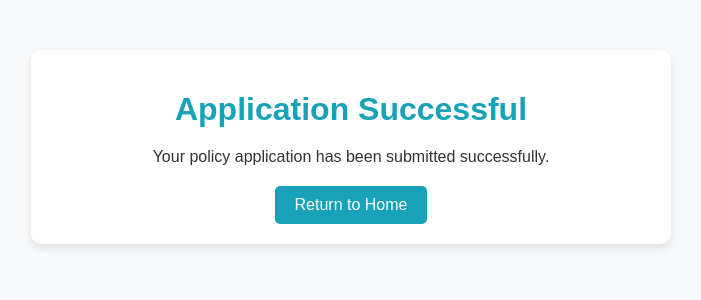
After one commit to Shivang309/Insurance_Management_System, a Django app: page /success_policy/ in a window 1280 px wide. The commit adds this page. Shown: the top 300 px of the page, without its empty margins (289-990 px from the left). Run offline with Django 5.2, Linux system fonts and the light colour scheme.

Commit message:
7th commit

```diff
--- a/Insurance_Management/Insurance/templates/Inner_Header.html
+++ b/Insurance_Management/Insurance/templates/Inner_Header.html
@@ -45,10 +45,10 @@
                 </li>
                 <!-- Logout Button -->
                 <li class="nav-item">
-                    <a class="nav-link" href="{% url 'logout' %}">Logout</a>
+                    <a class="nav-link" href="{% url 'apply_policy' %}">Policy</a>
                 </li>
                 <li class="nav-item">
-                    <a class="nav-link" href="{% url 'apply_policy' %}">Policy</a>
+                    <a class="nav-link" href="{% url 'logout' %}">Logout</a>
                 </li>
             </ul>
         </div>
--- /dev/null
+++ b/Insurance_Management/Insurance/templates/success_policy.html
@@ -0,0 +1,56 @@
+<!DOCTYPE html>
+<html lang="en">
+<head>
+    <meta charset="UTF-8">
+    <meta name="viewport" content="width=device-width, initial-scale=1.0">
+    <title>Policy Application Success</title>
+    <style>
+        body {
+            font-family: Arial, sans-serif;
+            background-color: #f8f9fa;
+            margin: 0;
+            padding: 0;
+        }
+        .container {
+            max-width: 600px;
+            margin: 50px auto;
+            padding: 20px;
+            background-color: #ffffff;
+            box-shadow: 0 4px 8px rgba(0, 0, 0, 0.1);
+            border-radius: 10px;
+            text-align: center;
+        }
+        h1 {
+            color: #17a2b8;
+            margin-bottom: 20px;
+        }
+        p {
+            font-size: 1rem;
+            color: #333;
+            margin-bottom: 20px;
+        }
+        .btn {
+            display: inline-block;
+            padding: 10px 20px;
+            background-color: #17a2b8;
+            color: #ffffff;
+            border: none;
+            border-radius: 5px;
+            font-size: 1rem;
+            text-decoration: none;
+            cursor: pointer;
+            transition: background-color 0.3s ease;
+        }
+        .btn:hover {
+            background-color: #138496;
+        }
+    </style>
+</head>
+<body>
+    <div class="container">
+        <h1>Application Successful</h1>
+        <p>Your policy application has been submitted successfully.</p>
+        <a href="/Customer_home" class="btn">Return to Home</a>
+    </div>
+</body>
+</html>
--- a/Insurance_Management/Insurance/views.py
+++ b/Insurance_Management/Insurance/views.py
@@ -20,9 +20,6 @@ from django.conf import settings
 # Create your views here.
 def home_page(request):
     return render(request,'home_page.html')
-
-def Success_policy(request):
-    return render(request,'after_apply_policy.html')
 
 def Customer_home(request):
     return render(request,'Customer_home.html')
@@ -105,6 +102,9 @@ def agent_list(request):
     return render(request, 'agent_list.html', {'agents': agents, 'map_html': map_html})
 def logout_success_view(request):
     return render(request, 'logout.html')
+def success_policy(request):
+    return render(request, 'success_policy.html')
+
 def book_appointment(request):
     if request.method == 'POST':
         form = AppointmentForm(request.POST)
@@ -162,7 +162,7 @@ def apply_policy(request):
                 customer=customer,
                 policy=policy,
             )
-            return redirect('application_success')  # Redirect to a success page or policy list
+            return redirect('success_policy')  # Redirect to a success page or policy list
     else:
         form = PolicyApplicationForm()
 
--- a/Insurance_Management/Insurance_Management/urls.py
+++ b/Insurance_Management/Insurance_Management/urls.py
@@ -38,6 +38,5 @@ urlpatterns = [
     path('logout/', LogoutView.as_view(next_page='/'), name='logout'),
     path('apply/', views.apply_policy, name='apply_policy'),
     path('Customer_login/forgot_password/', views.forgot_password, name='forgot_password'),
-    path('Success_policy', views.Success_policy, name='Success_policy'),
-
+    path('success_policy/', views.success_policy, name='success_policy'),
 ]
```
Also changed, not shown: Insurance_Management/Insurance/templates/after_apply_policy.html (deleted, +0 -55 lines), Insurance_Management/Insurance/templates/apply_policy.html (+21 -0 lines), Insurance_Management/Insurance/templates/about.html (line endings or trailing spaces), Insurance_Management/db.sqlite3.
